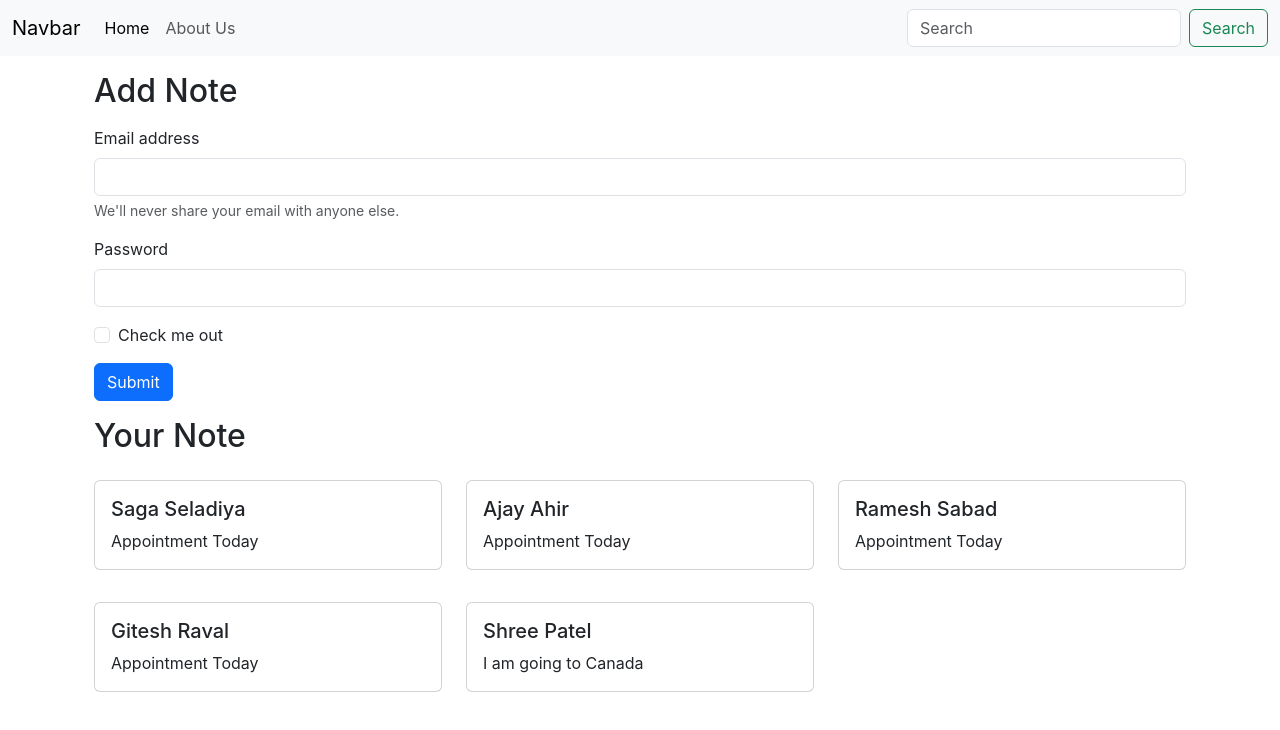
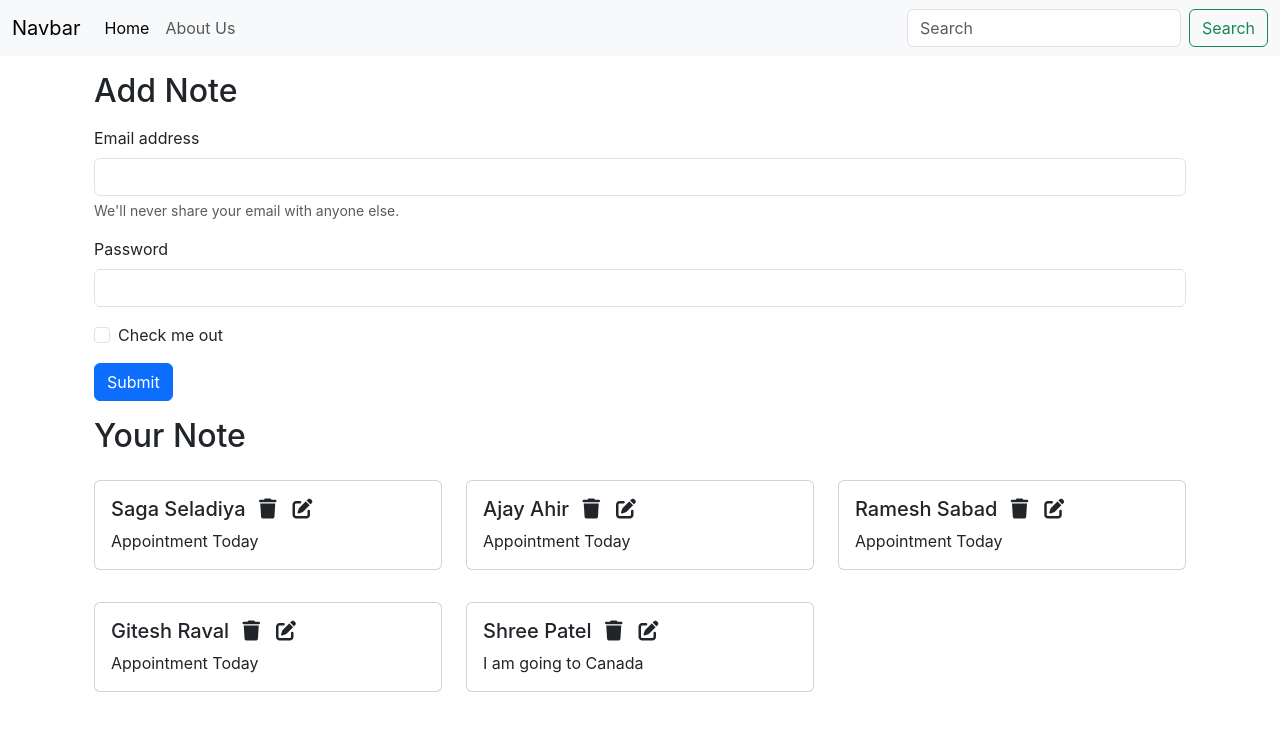
Before and after one commit to SagarSeladiya/inotebook, a React (Create React App) app: page / in a window 1280 px wide. Shown: the top 730 px of the page. Built offline with nearby package versions, Linux system fonts and the light colour scheme.

Commit message:
[ADD]: NotesItem design

```diff
--- a/public/index.html
+++ b/public/index.html
@@ -40,6 +40,7 @@
       To begin the development, run `npm start` or `yarn start`.
       To create a production bundle, use `npm run build` or `yarn build`.
     -->
+    <script src="https://kit.fontawesome.com/37681479bf.js" crossorigin="anonymous"></script>
     <script src="https://cdn.jsdelivr.net/npm/bootstrap@5.3.2/dist/js/bootstrap.bundle.min.js" integrity="sha384-C6RzsynM9kWDrMNeT87bh95OGNyZPhcTNXj1NW7RuBCsyN/o0jlpcV8Qyq46cDfL" crossorigin="anonymous"></script>
   </body>
 </html>
--- a/src/components/Notes.js
+++ b/src/components/Notes.js
@@ -1,4 +1,4 @@
-import React, { useContext, useState } from 'react';
+import React, { useContext } from 'react';
 import NoteContext from "../context/notes/NoteContext";
 import Notesitem from './Notesitem';
 
--- a/src/components/Notesitem.js
+++ b/src/components/Notesitem.js
@@ -7,7 +7,10 @@ const Notesitem = (props) => {
       <div className="col-md-4 my-3">
         <div className="card">
           <div className="card-body">
-                <h5 className="card-title">{note.title}</h5>
+            <h5 className="card-title">
+              {note.title} <i class="fa-solid fa-trash mx-2"></i>
+              <i class="mx-2 fa-solid fa-pen-to-square"></i>
+            </h5>
             <p className="card-text">{note.description}</p>
           </div>
         </div>
--- a/src/context/notes/NoteState.js
+++ b/src/context/notes/NoteState.js
@@ -42,7 +42,7 @@ const NoteState = (props)=> {
           "__v": 0
         },
         {
-            "_id": "6529995aa6fce42ca9fb719b",
+            "_id": "6529995aa6fce42ca9f4b719b",
             "user": "65281402136636199f660d0d",
             "title": "Shree Patel",
             "description": "I am going to Canada",
```
Lines whose indentation alone changed are shown as unchanged.
